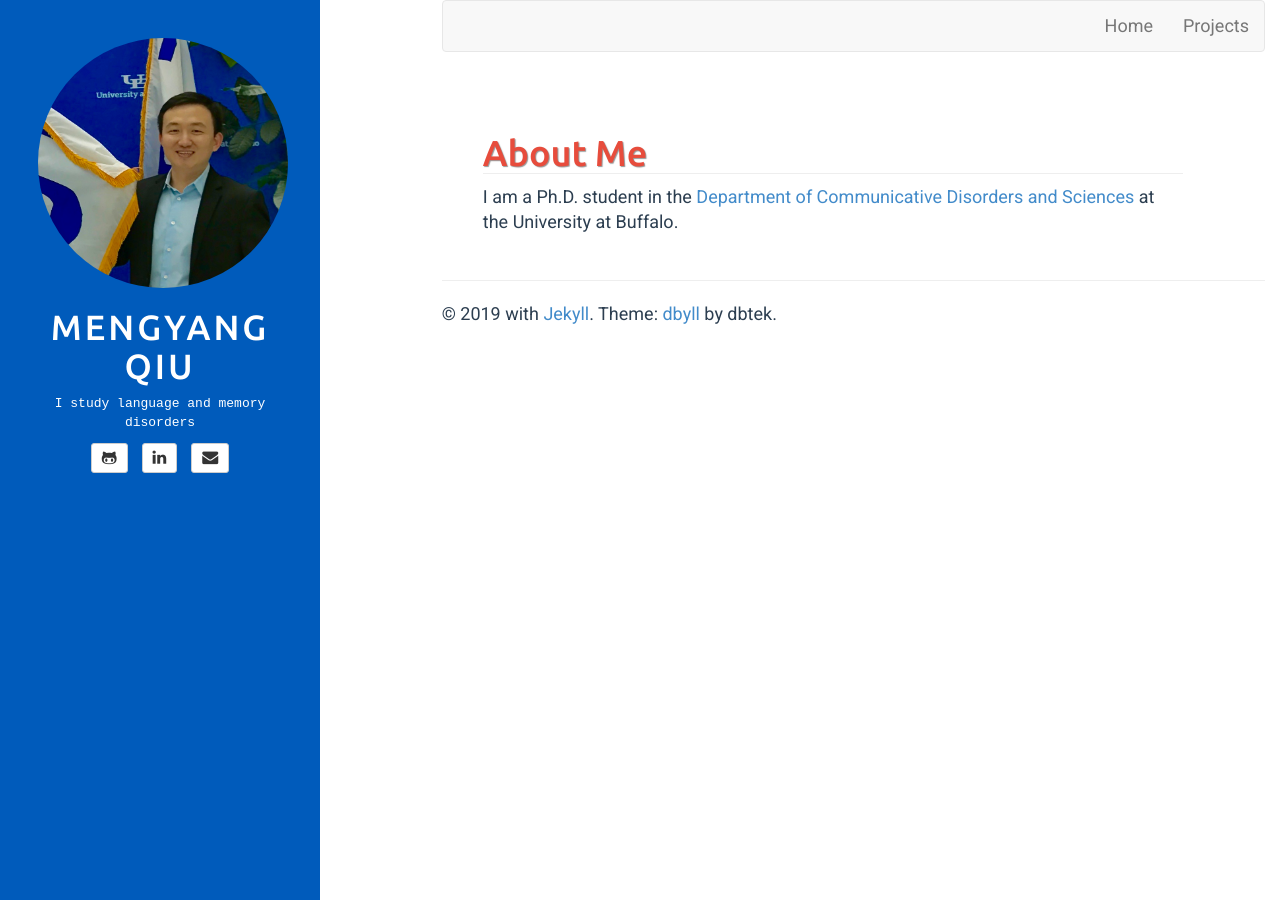
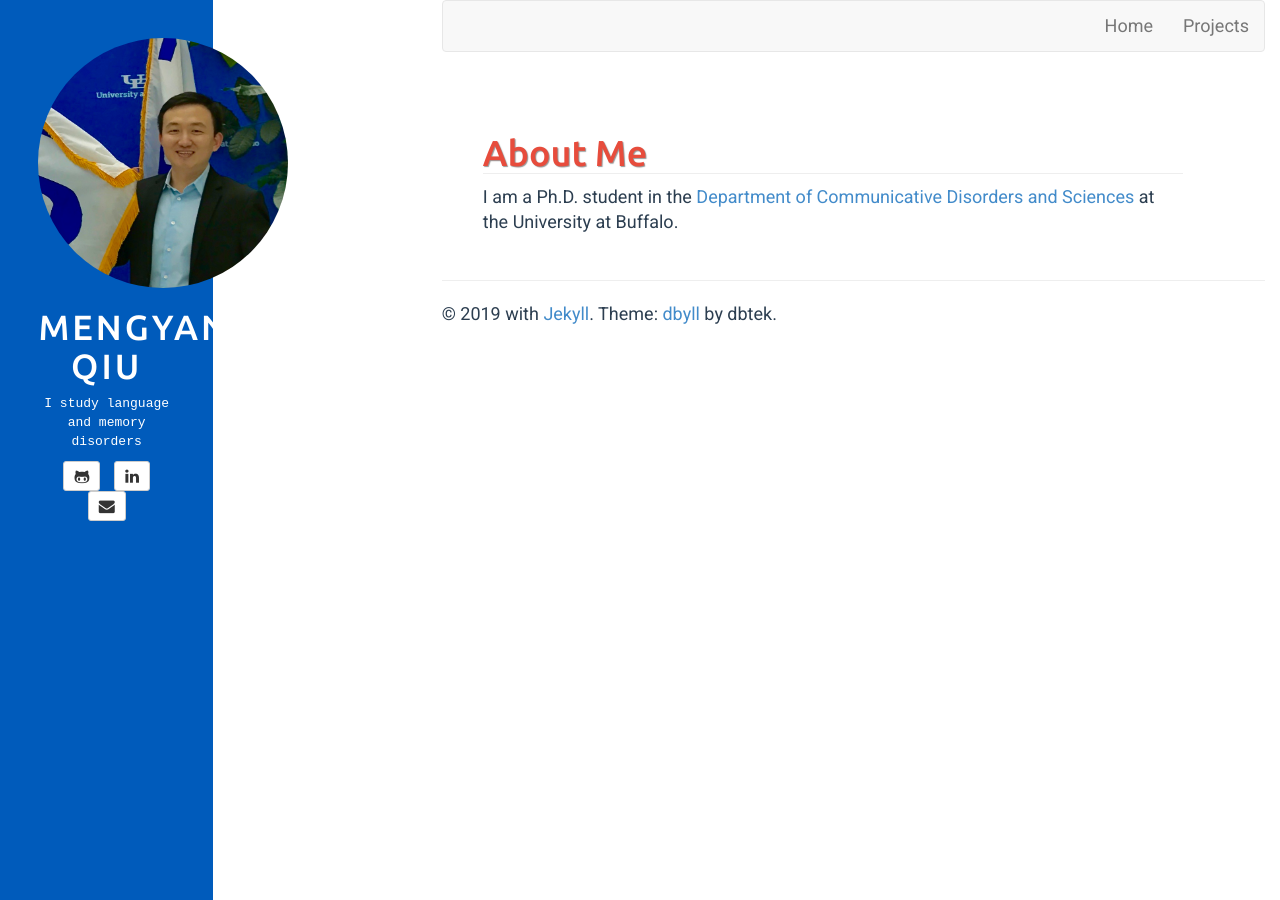
Before and after one commit to mengyangq/mengyangq.github.io, a Jekyll site: the page built from index.html, in a window 1280 px wide. Built offline with Jekyll 4.4.1, drawn with Linux system fonts in a browser that asks for light colours.

Commit message:
Update default.html

```diff
--- a/_includes/default.html
+++ b/_includes/default.html
@@ -92,7 +92,7 @@
 	</div>-->
 
 
-	<div class="col-sm-3 sidebar hidden-xs" style="{% if site.sidebar_background_image %}background: url({{site.sidebar_background_image}}) no-repeat center center !important;{% endif %}">
+	<div class="col-sm-4 col-lg-2 sidebar hidden-xs" style="{% if site.sidebar_background_image %}background: url({{site.sidebar_background_image}}) no-repeat center center !important;{% endif %}">
 		{% include sidebar.html %}
 	</div>
 
```
